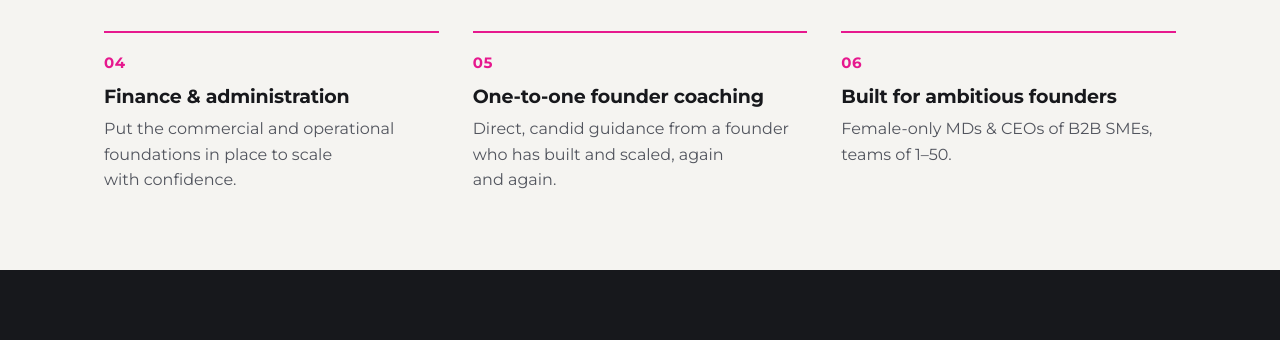
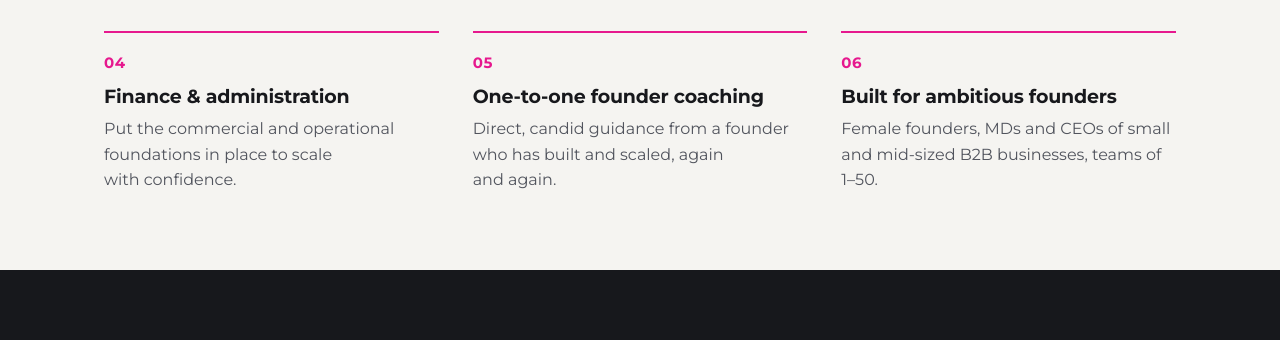
Before and after one commit to AlanCotton/AI-tools, a plain HTML site: page site-fixes/hub/hummingbird.html in a window 1280 px wide. Shown: the part 2077-2417 px from the top of the page. Drawn offline with Linux system fonts and the light colour scheme.

Commit message:
Vive Libre fixes; align hub wording with brand sites
Co-Authored-By: Claude Opus 5.5 <noreply@anthropic.com>
Claude-Session: https://claude.ai/code/session_01AwepuyX3r6K3bjjjXwubYN

```diff
--- a/site-fixes/hub/hummingbird.html
+++ b/site-fixes/hub/hummingbird.html
@@ -102,7 +102,7 @@
       <div class="p-card reveal">
         <span class="p-num">06</span>
         <h3>Built for ambitious founders</h3>
-        <p>Female-only MDs &amp; CEOs of B2B SMEs, teams of 1–50.</p>
+        <p>Female founders, MDs and CEOs of small and mid-sized B2B businesses, teams of 1–50.</p>
       </div>
     </div>
   </div>
```
Also changed, not shown: site-fixes/hub/grow-savvy.html (+1 -1 lines).
